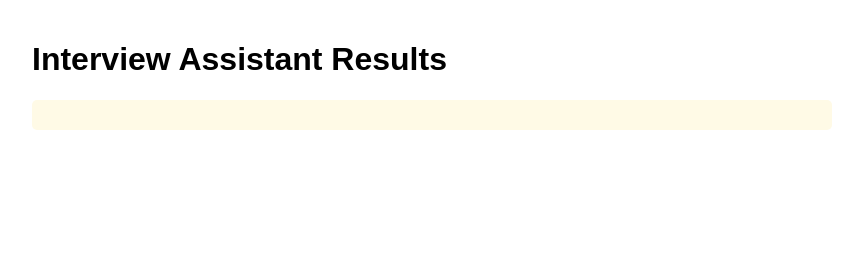
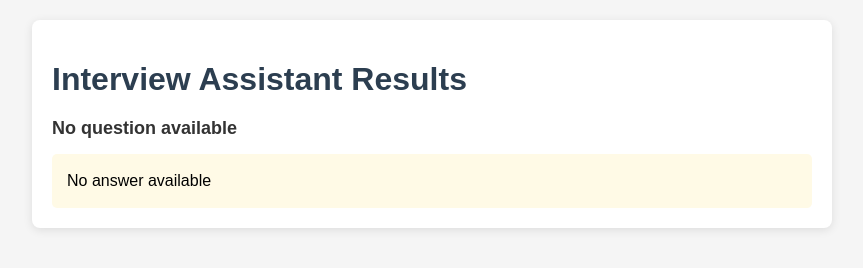
Before and after one commit to satishsd88/yasi, a website: page public/results.html in a window 1280 px wide. Shown: the whole page, without its empty margins (208-1071 px from the left). Drawn offline with Linux system fonts and the light colour scheme.

Commit message:
Update results.html

```diff
--- a/public/results.html
+++ b/public/results.html
@@ -1,22 +1,66 @@
 <!DOCTYPE html>
 <html>
 <head>
-  <title>Interview Results</title>
+  <title>Interview Assistant Results</title>
   <style>
-    body { font-family: Arial; padding: 20px; max-width: 800px; margin: 0 auto; }
-    .question { font-weight: bold; margin-bottom: 10px; }
-    .answer { background: #fffae6; padding: 15px; border-radius: 5px; }
+    body {
+      font-family: Arial, sans-serif;
+      padding: 20px;
+      max-width: 800px;
+      margin: 0 auto;
+      background-color: #f5f5f5;
+    }
+    .container {
+      background: white;
+      padding: 20px;
+      border-radius: 8px;
+      box-shadow: 0 2px 10px rgba(0,0,0,0.1);
+    }
+    .question {
+      font-size: 18px;
+      font-weight: bold;
+      margin-bottom: 15px;
+      color: #333;
+    }
+    .answer {
+      background: #fffae6;
+      padding: 15px;
+      border-radius: 5px;
+      white-space: pre-wrap;
+      line-height: 1.5;
+    }
+    h1 {
+      color: #2c3e50;
+      margin-bottom: 20px;
+    }
   </style>
 </head>
 <body>
-  <h1>Interview Assistant Results</h1>
-  <div class="question" id="question"></div>
-  <div class="answer" id="answer"></div>
+  <div class="container">
+    <h1>Interview Assistant Results</h1>
+    <div class="question" id="question">No question available</div>
+    <div class="answer" id="answer">No answer available</div>
+  </div>
 
   <script>
-    const params = new URLSearchParams(window.location.search);
-    document.getElementById('question').textContent = params.get('question');
-    document.getElementById('answer').textContent = params.get('answer');
+    document.addEventListener('DOMContentLoaded', () => {
+      const params = new URLSearchParams(window.location.search);
+      const question = params.get('question') || 'No question available';
+      const answer = params.get('answer') || 'No answer available';
+
+      document.getElementById('question').textContent = question;
+      document.getElementById('answer').textContent = answer;
+
+      // Fallback to sessionStorage if no params (useful for debugging)
+      if (question === 'No question available') {
+        const savedData = sessionStorage.getItem('interviewResults');
+        if (savedData) {
+          const data = JSON.parse(savedData);
+          document.getElementById('question').textContent = data.question;
+          document.getElementById('answer').textContent = data.answer;
+        }
+      }
+    });
   </script>
 </body>
 </html>
```
